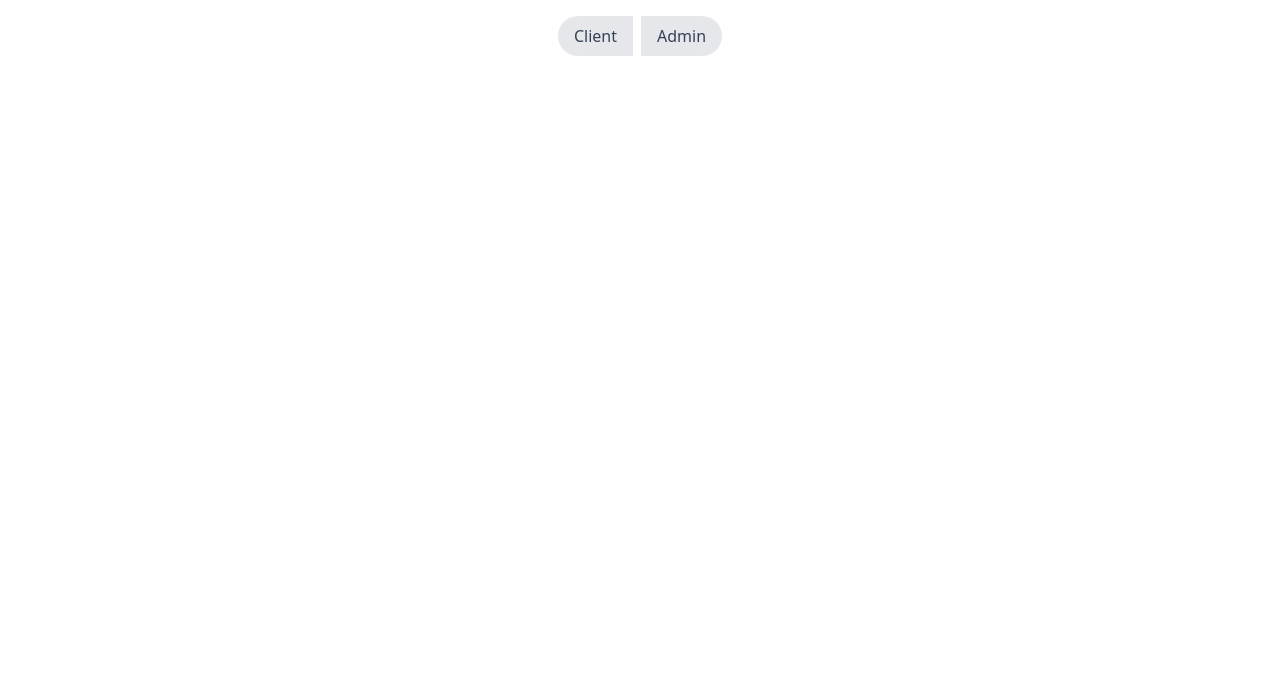
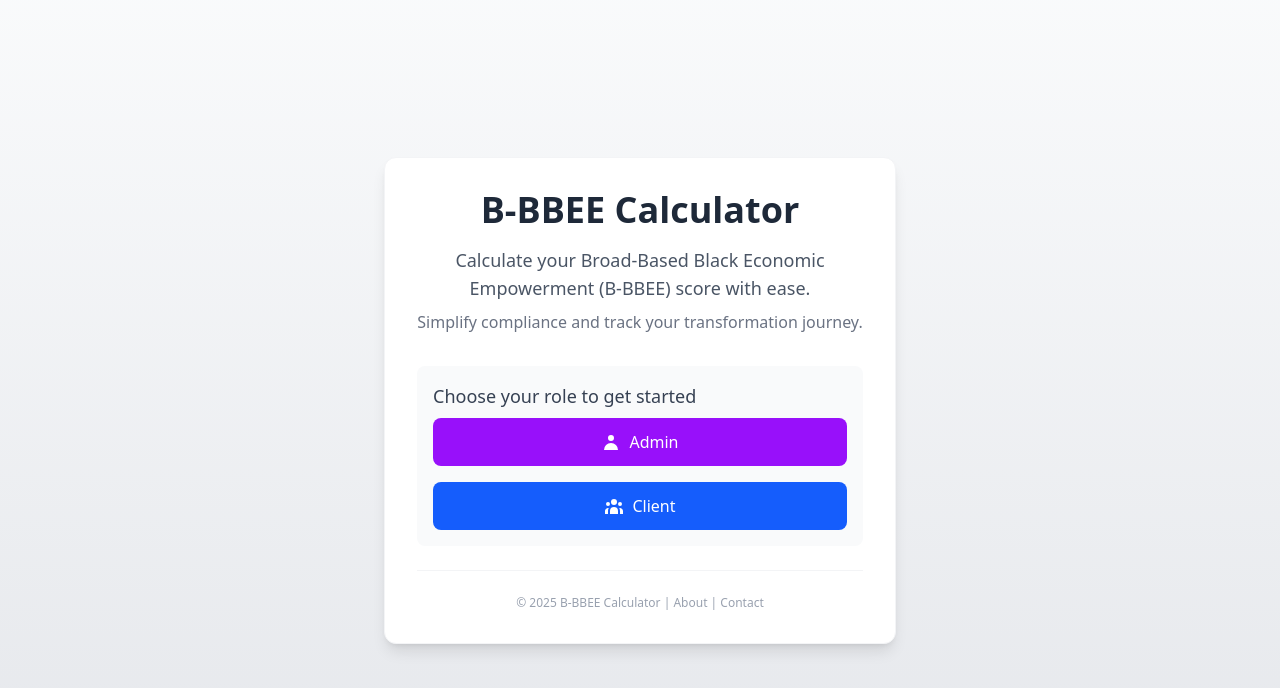
Before and after one commit to Tshepangselona/BBBEECAL, a React (Vite) app in the folder frontend/: page / in a window 1280 px wide. Shown: the top 688 px of the page. Built offline with nearby package versions, Linux system fonts and the light colour scheme.

Commit message:
refactor LandingPage component to simplify role selection and enhance UI

```diff
--- a/frontend/src/LandingPage.jsx
+++ b/frontend/src/LandingPage.jsx
@@ -1,49 +1,53 @@
-import React, { useState, useEffect } from 'react';
-import { useNavigate } from 'react-router-dom';
+import { Link } from "react-router-dom";
 
-const LandingPage = () => {
-  const [isAdmin, setIsAdmin] = useState(null); // State to track Admin/Client toggle (null = no choice)
-  const navigate = useNavigate(); // Hook for programmatic navigation
+export default function LandingPage() {
+  return (
+    <div className="min-h-screen flex items-center justify-center bg-gradient-to-b from-gray-50 to-gray-200">
+      <div className="max-w-lg w-full bg-white rounded-xl shadow-lg p-8 border border-gray-100">
+        <div className="text-center mb-8">
+          <h1 className="text-4xl font-bold text-gray-800 mb-4">B-BBEE Calculator</h1>
+          <p className="text-gray-600 text-lg">
+            Calculate your Broad-Based Black Economic Empowerment (B-BBEE) score with ease.
+          </p>
+          <p className="text-gray-500 mt-2">
+            Simplify compliance and track your transformation journey.
+          </p>
+        </div>
 
-  // Effect to navigate after a choice is made
-  useEffect(() => {
-    if (isAdmin !== null) {
-      navigate(isAdmin ? '/AdminSignUp' : '/SignUp');
-    }
-  }, [isAdmin, navigate]);
+        <div className="bg-gray-50 p-4 rounded-lg mb-6">
+          <h2 className="text-lg font-medium text-gray-700 mb-2">Choose your role to get started</h2>
+          <div className="flex flex-col gap-4">
+            <Link
+              to="/AdminSignUp"
+              className="bg-purple-600 text-white text-center px-4 py-3 rounded-lg hover:bg-purple-700 transition flex items-center justify-center gap-2 font-medium"
+            >
+              <svg xmlns="http://www.w3.org/2000/svg" className="h-5 w-5" viewBox="0 0 20 20" fill="currentColor">
+                <path fillRule="evenodd" d="M10 9a3 3 0 100-6 3 3 0 000 6zm-7 9a7 7 0 1114 0H3z" clipRule="evenodd" />
+              </svg>
+              Admin
+            </Link>
+            <Link
+              to="/SignUp"
+              className="bg-blue-600 text-white text-center px-4 py-3 rounded-lg hover:bg-blue-700 transition flex items-center justify-center gap-2 font-medium"
+            >
+              <svg xmlns="http://www.w3.org/2000/svg" className="h-5 w-5" viewBox="0 0 20 20" fill="currentColor">
+                <path d="M13 6a3 3 0 11-6 0 3 3 0 016 0zM18 8a2 2 0 11-4 0 2 2 0 014 0zM14 15a4 4 0 00-8 0v3h8v-3zM6 8a2 2 0 11-4 0 2 2 0 014 0zM16 18v-3a5.972 5.972 0 00-.75-2.906A3.005 3.005 0 0119 15v3h-3zM4.75 12.094A5.973 5.973 0 004 15v3H1v-3a3 3 0 013.75-2.906z" />
+              </svg>
+              Client
+            </Link>
+          </div>
+        </div>
 
-  // Handle toggle change
-  const handleToggle = (admin) => {
-    setIsAdmin(admin); // Set isAdmin to true (Admin) or false (Client)
-  };
+        <div className="text-center">
 
-  return (
-    <div className="flex flex-col items-center gap-4 p-4">
-      {/* Toggle Switch */}
-      <div className="flex items-center gap-2 rounded-full overflow-hidden">
-        <button
-          onClick={() => handleToggle(false)}
-          className={`px-4 py-2 font-medium transition-colors ${
-            isAdmin === false
-              ? 'bg-blue-500 text-white'
-              : 'bg-gray-200 hover:bg-blue-400 text-gray-700 hover:text-white'
-          }`}
-        >
-          Client
-        </button>
-        <button
-          onClick={() => handleToggle(true)}
-          className={`px-4 py-2 font-medium transition-colors ${
-            isAdmin === true
-              ? 'bg-blue-500 text-white'
-              : 'bg-gray-200 text-gray-700 hover:bg-blue-400 hover:text-white'
-          }`}
-        >
-          Admin
-        </button>
+
+          <div className="mt-6 pt-6 border-t border-gray-100">
+            <p className="text-xs text-gray-400">
+              © 2025 B-BBEE Calculator | <Link to="/about" className="hover:underline">About</Link> | <Link to="/contact" className="hover:underline">Contact</Link>
+            </p>
+          </div>
+        </div>
       </div>
     </div>
   );
-};
-
-export default LandingPage;
+}
```
